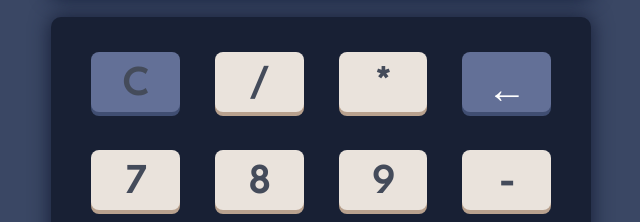
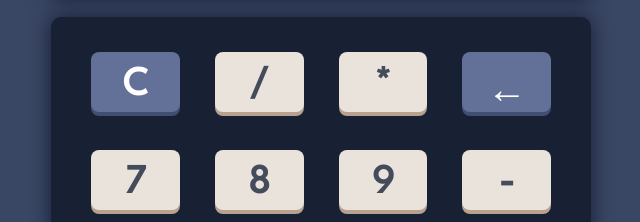
Before and after one commit to MubarakOlaotan/Calculator, a plain HTML site: page index.html in a window 1280 px wide. Shown: the part 290-512 px from the top of the page, 319-959 px from the left. Drawn offline with Linux system fonts and the light colour scheme.

Commit message:
Update styles.css

```diff
--- a/styles.css
+++ b/styles.css
@@ -170,6 +170,7 @@ body {
 .reset {
     background-color: var(--reset-background-color);
     box-shadow: var(--del-box-shadow);
+    color: var(--del-color);
 }
 
 
```
